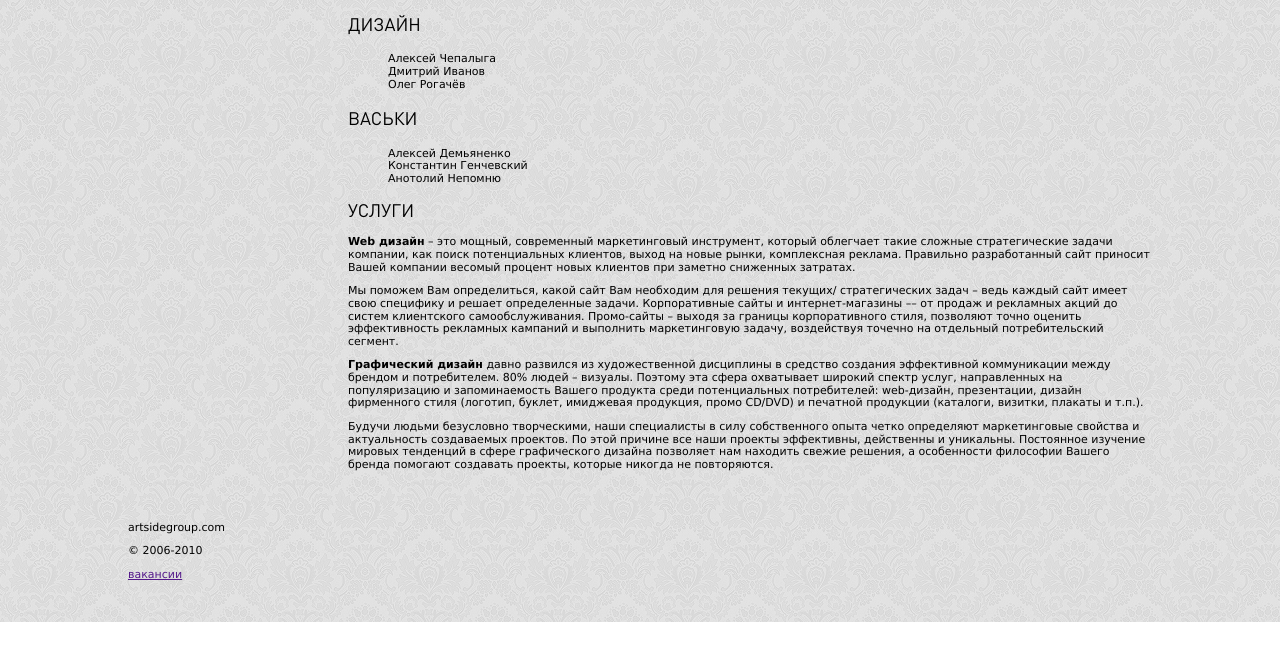
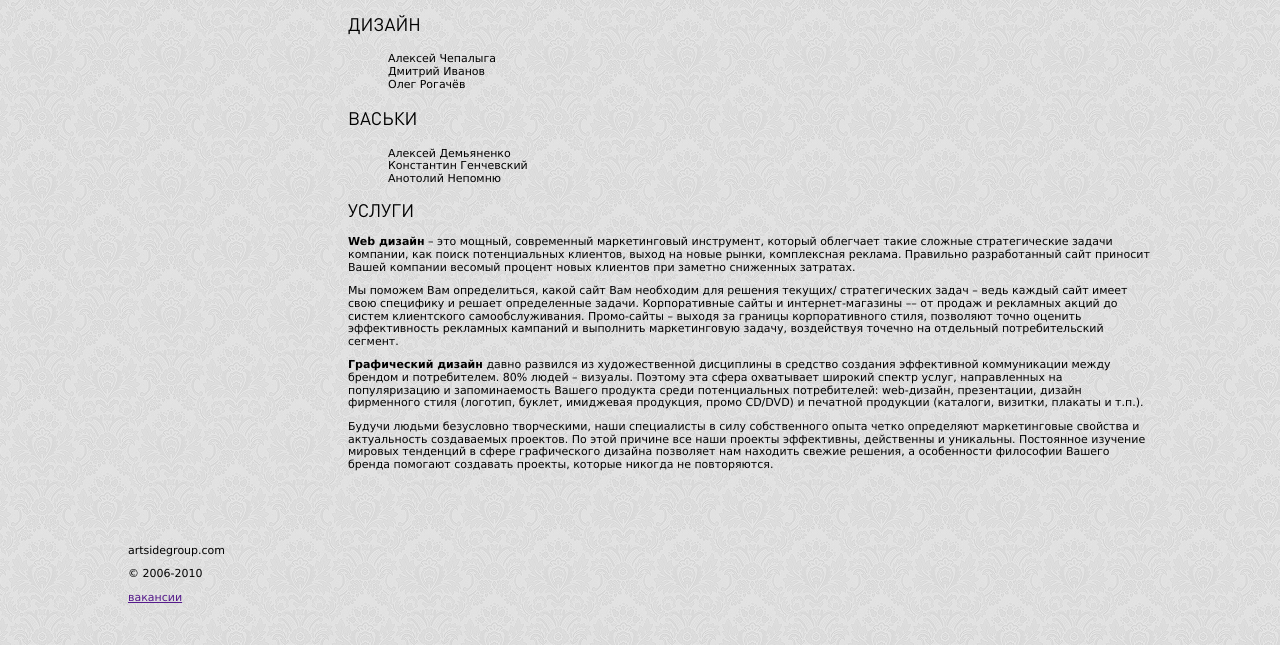
Before and after one commit to tomachen/frontend-ui-artside, a website: page src/index.html in a window 1280 px wide. Shown: the part 405-1050 px from the top of the page. Before the commit the page ends 1027 px from the top, so only its background shows below. Drawn offline with Linux system fonts and the light colour scheme; files whose address does not match are found by name.

Commit message:
style.css: footer - height: -100px, marg-top: -100px body - height 100% wrapper - padding-bot 151px

```diff
--- a/src/style.css
+++ b/src/style.css
@@ -2,6 +2,7 @@ article, aside, footer, header, nav {
 	display: block;
 }
 body {
+	height: 100%;
 	font-size: 11px;
   font-family: verdana;
   background: url(../psd/bg-body.jpg);
@@ -68,9 +69,10 @@ margin-top: 45px;
 .wrapper {
 
   	width: 1024px;
-  	margin: 100px auto 50px;
-  	height: 100%;
+		margin: 100px auto 0;
     clear:both;
+		padding-bottom: 151px;
+
   }
 
 
@@ -117,7 +119,7 @@ h1, h2, h3{
 /* Footer
 -----------------------------------------------------------------------------*/
 .footer {
-  margin: 0 auto;
+  margin: -100px auto 0;
 	width: 1024px;
 	height: 100px;
 
```
